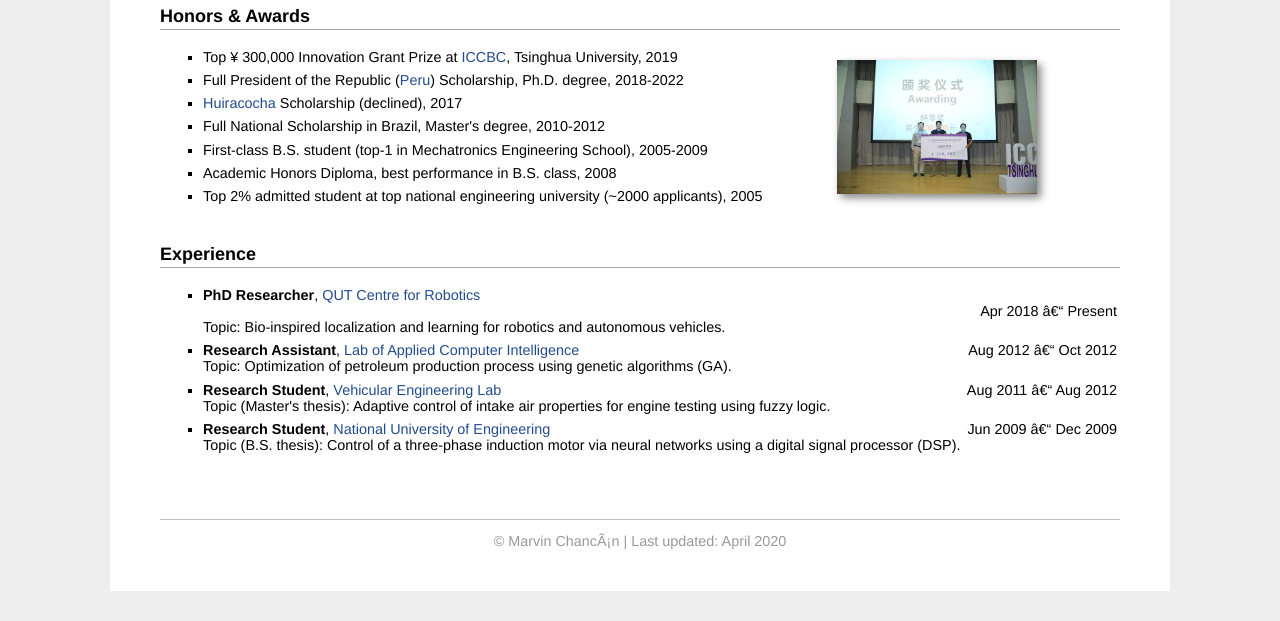
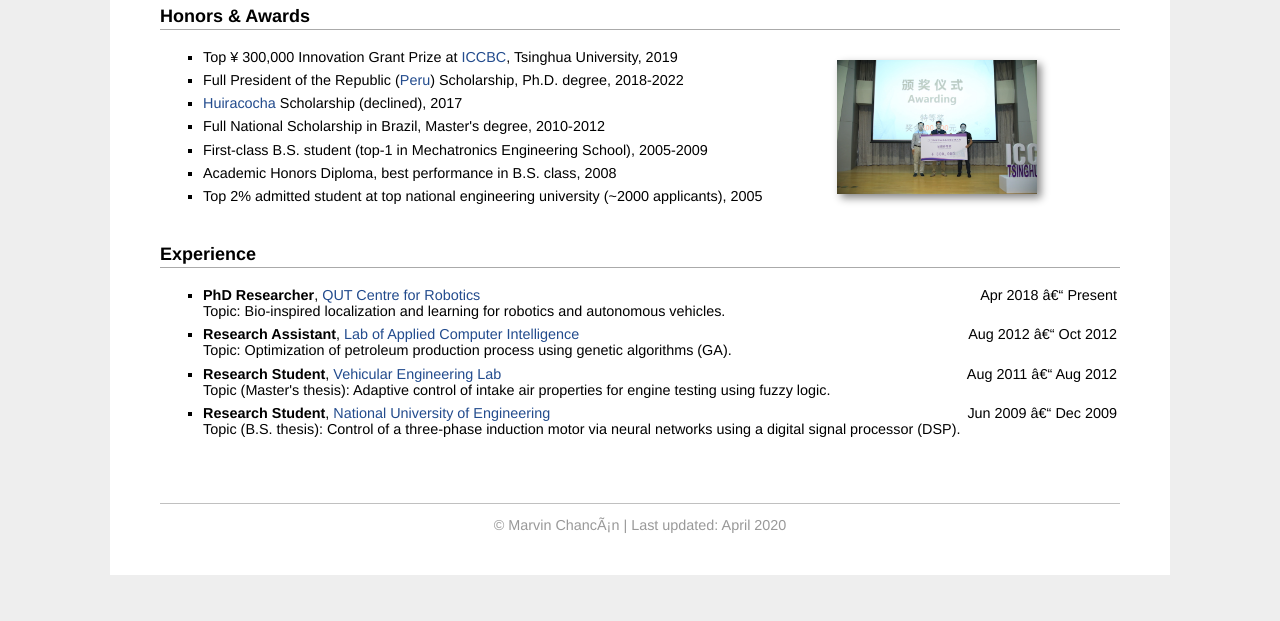
Before and after one commit to mchancan/mchancan.github.io, a Jekyll site: the page built from index.html, in a window 1280 px wide. Shown: the part 1129-1750 px from the top of the page. Built offline with Jekyll 4.4.1, drawn with Linux system fonts in a browser that asks for light colours; comment, search, counter and statistics services are not loaded.

Commit message:
Update index.html

```diff
--- a/index.html
+++ b/index.html
@@ -139,10 +139,10 @@ title: Marvin
 	<tr>
 		<td width="100%">
 			<ul>
-				<li> <div style="text-align:left"><b>PhD Researcher</b>, <a href="https://research.qut.edu.au/qcr/robotic-vision/">QUT Centre for Robotics</a></div> <div style="text-align:right">Apr 2018 – Present</div> Topic: Bio-inspired localization and learning for robotics and autonomous vehicles.<br></li>
-				<li> <div style="float:left; text-align:left"><b>Research Assistant</b>, <a href="http://www.ica.ele.puc-rio.br/en/">Lab of Applied Computer Intelligence</a></div> <div style="float:right; text-align:right">Aug 2012 – Oct 2012</div><br> <div style="float:left; text-align:left">Topic: Optimization of petroleum production process using genetic algorithms (GA).</div><br></li>
-				<li> <div style="float:left; text-align:left"><b>Research Student</b>, <a href="https://www.puc-rio.br/english/specialprojects/iepuc.html">Vehicular Engineering Lab</a></div> <div style="float:right; text-align:right">Aug 2011 – Aug 2012</div><br> <div style="float:left; text-align:left">Topic (Master's thesis): Adaptive control of intake air properties for engine testing using fuzzy logic.</div><br></li>
-				<li> <div style="float:left; text-align:left"><b>Research Student</b>, <a href="https://www.uni.edu.pe">National University of Engineering</a></div> <div style="float:right; text-align:right">Jun 2009 – Dec 2009</div><br> <div style="float:left; text-align:left">Topic (B.S. thesis): Control of a three-phase induction motor via neural networks using a digital signal processor (DSP).</div><br></li>
+				<li><div style="float:left; text-align:left"><b>PhD Researcher</b>, <a href="https://research.qut.edu.au/qcr/robotic-vision/">QUT Centre for Robotics</a></div> <div style="float:right; text-align:right">Apr 2018 – Present</div><br> <div style="float:left; text-align:left">Topic: Bio-inspired localization and learning for robotics and autonomous vehicles.</div><br></li>
+				<li><div style="float:left; text-align:left"><b>Research Assistant</b>, <a href="http://www.ica.ele.puc-rio.br/en/">Lab of Applied Computer Intelligence</a></div> <div style="float:right; text-align:right">Aug 2012 – Oct 2012</div><br> <div style="float:left; text-align:left">Topic: Optimization of petroleum production process using genetic algorithms (GA).</div><br></li>
+				<li><div style="float:left; text-align:left"><b>Research Student</b>, <a href="https://www.puc-rio.br/english/specialprojects/iepuc.html">Vehicular Engineering Lab</a></div> <div style="float:right; text-align:right">Aug 2011 – Aug 2012</div><br> <div style="float:left; text-align:left">Topic (Master's thesis): Adaptive control of intake air properties for engine testing using fuzzy logic.</div><br></li>
+				<li><div style="float:left; text-align:left"><b>Research Student</b>, <a href="https://www.uni.edu.pe">National University of Engineering</a></div> <div style="float:right; text-align:right">Jun 2009 – Dec 2009</div><br> <div style="float:left; text-align:left">Topic (B.S. thesis): Control of a three-phase induction motor via neural networks using a digital signal processor (DSP).</div><br></li>
 			</ul>
 		</td>
 	</tr>
```
